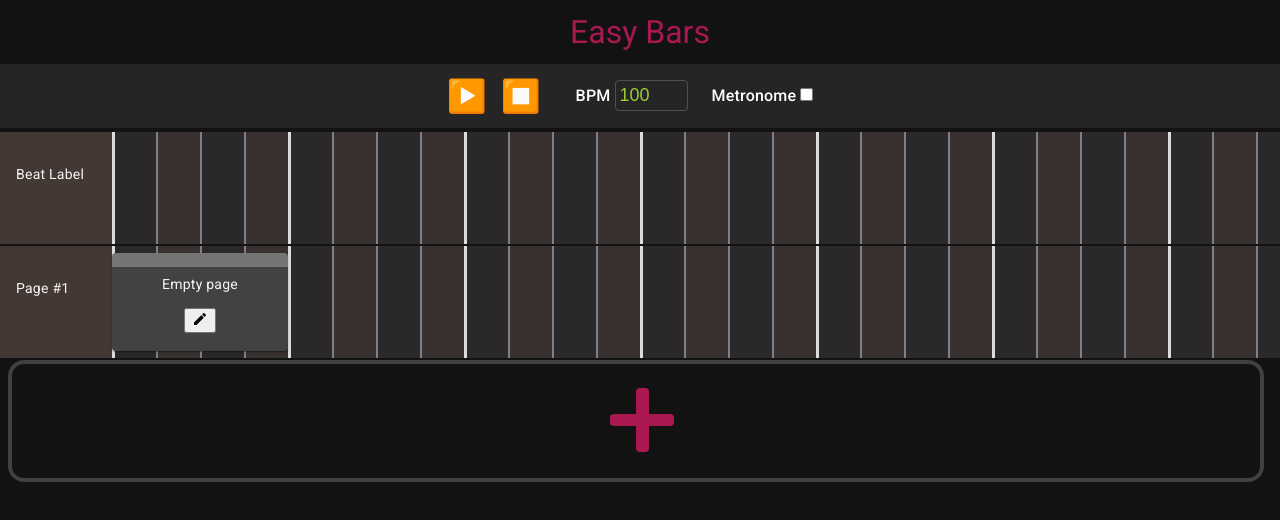
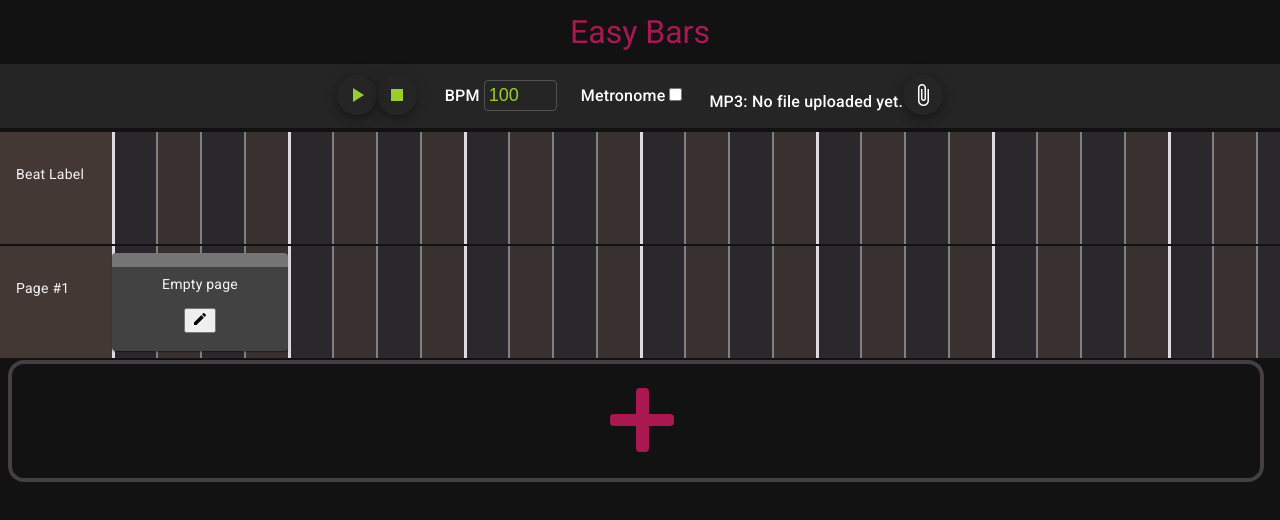
Before and after one commit to bojerg/easy-bars, an Angular app in the folder client/: page / in a window 1280 px wide. Shown: the top 520 px of the page. Built offline with nearby package versions, Linux system fonts and the light colour scheme; no server answers.

Commit message:
Toolbar edits and file update (untested)

```diff
--- a/client/src/app/component/toolbar/toolbar.component.html
+++ b/client/src/app/component/toolbar/toolbar.component.html
@@ -1,12 +1,12 @@
 <mat-toolbar id="toolbar">
     <div id="playback-menu">
     @if(!play) {
-        <button type="button" id="play-pause-btn" (click)="this.playFn()">▶️</button>
-        <button type="button" id="stop-btn" (click)="this.stopFn()">⏹️</button>
+        <button mat-mini-fab id="play-pause-btn" (click)="this.playFn()"><mat-icon class="playback-btn">play_arrow</mat-icon></button>
+        <button mat-mini-fab id="stop-btn" (click)="this.stopFn()"><mat-icon class="playback-btn">stop</mat-icon></button>
     }
     @else {
-        <button type="button" id="play-pause-btn" (click)="this.pauseFn()">⏸️</button>
-        <button type="button" id="stop-btn" (click)="this.stopFn()">⏹️</button>
+        <button mat-mini-fab id="play-pause-btn" (click)="this.pauseFn()"><mat-icon class="playback-btn">pause</mat-icon></button>
+        <button mat-mini-fab id="stop-btn" (click)="this.stopFn()"><mat-icon class="playback-btn">stop</mat-icon></button>
     }
     </div>
     <div id="bpm-menu">
@@ -18,7 +18,16 @@
         <input type="checkbox" name="metronome" id="metronome">
     </div>
     <div id="mp3-info">
-        <!-- https://blog.angular-university.io/angular-file-upload/ -->
+        <input type="file" class="file-input" (change)="onFileSelected($event)" accept="audio/mpeg3" #fileUpload>
+        <div class="file-upload">
+            <span>MP3: {{fileName || "No file uploaded yet."}}</span>
+            <button mat-mini-fab color="primary" class="upload-btn" (click)="fileUpload.click()"><mat-icon>attach_file</mat-icon></button>
+        </div>
+        <div class="progress">
+            <mat-progress-bar class="progress-bar" mode="determinate" [value]="uploadProgress" *ngIf="uploadProgress"></mat-progress-bar>
+            <mat-icon class="cancel-upload" (click)="cancelUpload()" *ngIf="uploadProgress">delete_forever</mat-icon>
+        </div>
+        <mat-icon class="cancel-upload" (click)="cancelUpload()" *ngIf="uploadProgress">delete_forever</mat-icon>
     </div>
 </mat-toolbar>
 <app-canvas [bpm]="bpm" [play]="play"></app-canvas>
--- a/client/src/app/component/toolbar/toolbar.component.scss
+++ b/client/src/app/component/toolbar/toolbar.component.scss
@@ -28,6 +28,14 @@
     border-radius: 4px;
 }
 
+.file-input {
+    display: none;
+}
+
+.playback-btn {
+    color: yellowgreen;
+}
+
 button {
     background-color: inherit;
     border: 1px solid rgba(255, 255, 255, 0);
--- a/client/src/app/component/toolbar/toolbar.component.ts
+++ b/client/src/app/component/toolbar/toolbar.component.ts
@@ -1,23 +1,30 @@
-import { Component } from '@angular/core';
+import { Component, Input } from '@angular/core';
 import { MatTabsModule } from '@angular/material/tabs';
 import { MatToolbarModule } from '@angular/material/toolbar';
+import { MatButtonModule } from '@angular/material/button';
+import { MatProgressBarModule } from '@angular/material/progress-bar';
+import { MatIconModule } from '@angular/material/icon';
 import { Howl, Howler } from 'howler';
 import { CanvasComponent } from "../canvas/canvas.component";
+import { Subscription } from 'rxjs';
+import { HttpEventType } from '@angular/common/http';
+import { CommonModule } from '@angular/common';
 
 @Component({
     selector: 'app-toolbar',
     standalone: true,
     templateUrl: './toolbar.component.html',
     styleUrl: './toolbar.component.scss',
-    imports: [
-      CanvasComponent,
-      MatTabsModule,
-      MatToolbarModule
-    ]
+    imports: [ CanvasComponent, MatTabsModule, MatToolbarModule, MatButtonModule, MatIconModule, MatProgressBarModule, CommonModule ]
 })
 export class ToolbarComponent {
+[x: string]: any;
   bpm: number = 100.000;
   play: boolean = false;
+
+  fileName = '';
+  uploadProgress: number | null = null;
+  uploadSub!: Subscription;
 
   sound = new Howl({
     src: ['../../../assets/83 goopy.mp3'],
@@ -52,4 +59,42 @@ export class ToolbarComponent {
 
     this.bpm = Math.round(val * 1000) / 1000; // 3 decimals max
   }
+
+  onFileSelected(event: any) {
+    const file:File = event.target.files[0];
+    if (file) {
+      this.fileName = file.name;
+      const formData = new FormData();
+      formData.append("thumbnail", file);
+
+      /*
+      const upload$ = this.http.post("/api/thumbnail-upload", formData, {
+          reportProgress: true,
+          observe: 'events'
+      })
+      .pipe(
+          finalize(() => this.reset())
+      );
+
+
+      this.uploadSub = upload$.subscribe(event => {
+        if (event.type == HttpEventType.UploadProgress) {
+          this.uploadProgress = Math.round(100 * (event.loaded / event.total));
+        }
+      })
+      */
+
+      this.sound = new Howl({ src: file.webkitRelativePath});
+    }
+  }
+
+  cancelUpload() {
+    this.uploadSub.unsubscribe();
+    this.reset();
+  }
+
+  reset() {
+    this.uploadProgress = null;
+  }
+
 }
```
